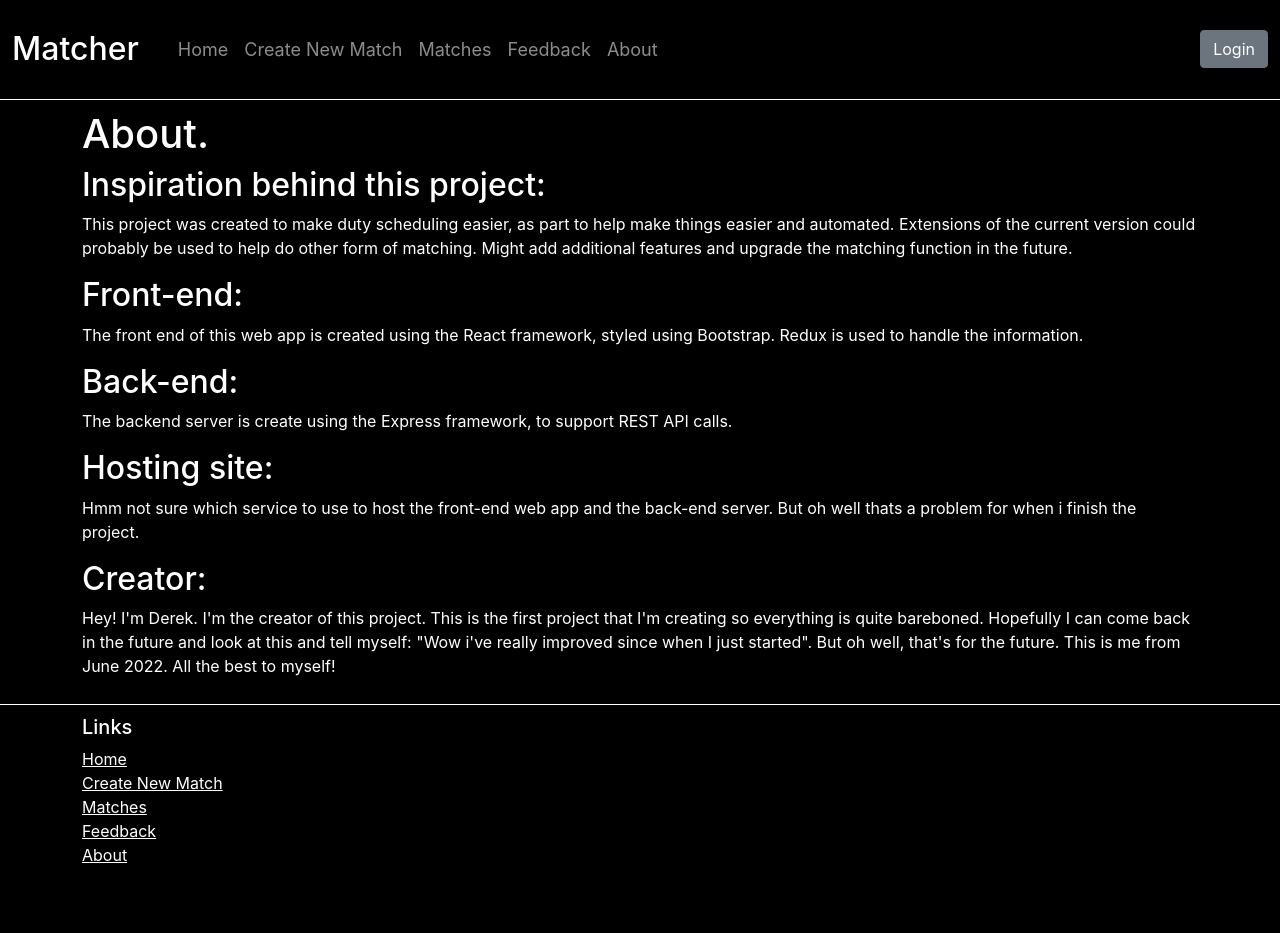
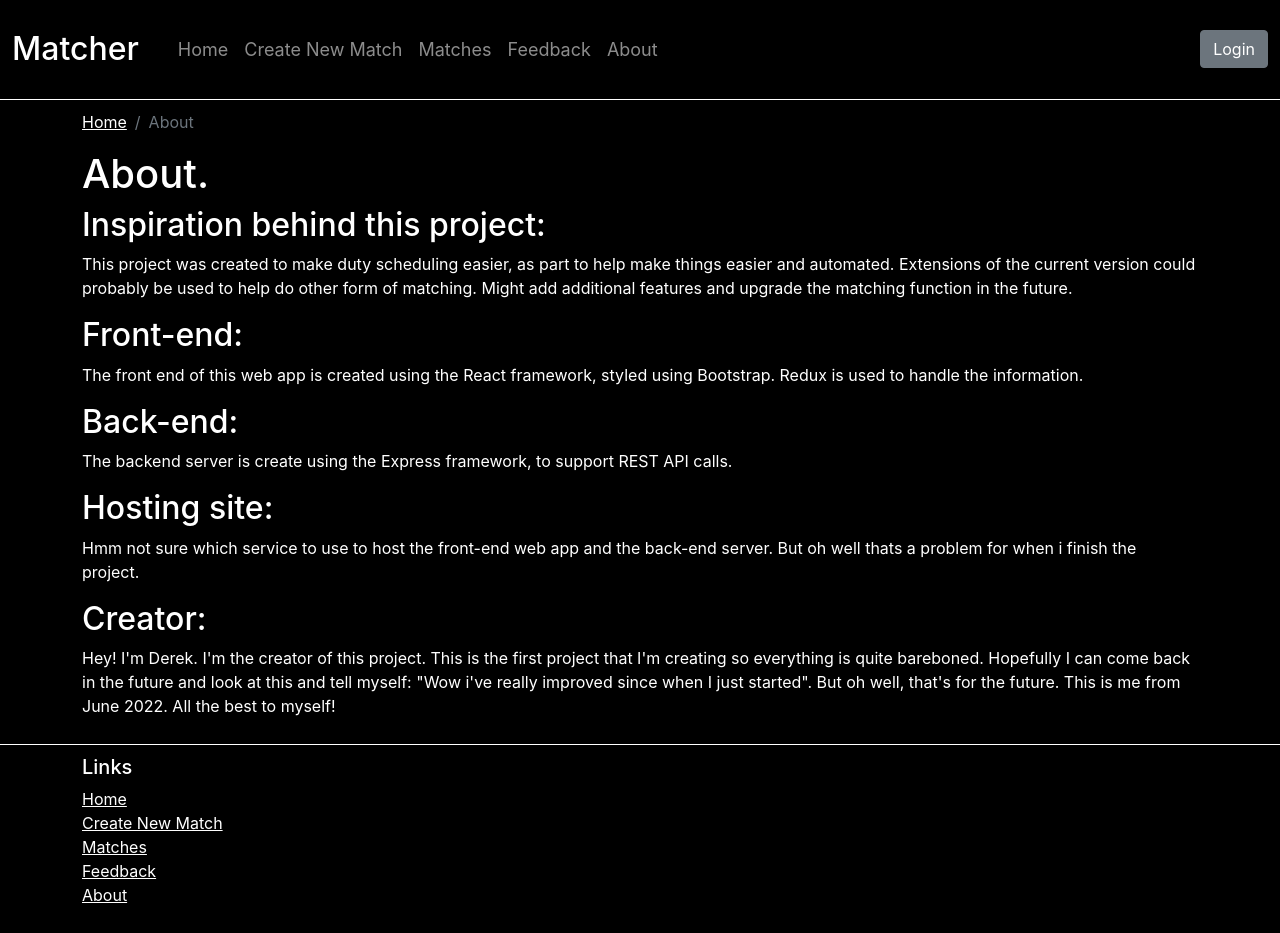
Before and after one commit to derekjxtan/Matcher-React, a React (Create React App) app: page /about in a window 1280 px wide. Before the commit the page ends 893 px from the top, so only its background shows below. Built offline with nearby package versions, Linux system fonts and the light colour scheme.

Commit message:
About v2

```diff
--- a/src/components/about.js
+++ b/src/components/about.js
@@ -1,8 +1,16 @@
 import React from 'react';
+import { Breadcrumb, BreadcrumbItem } from 'reactstrap';
+import { Link } from 'react-router-dom';
 
 function About(props) {
     return (
         <div className='container'>
+            <div>
+                <Breadcrumb>
+                    <BreadcrumbItem><Link to='/home' className='link'>Home</Link></BreadcrumbItem>
+                    <BreadcrumbItem active>About</BreadcrumbItem>
+                </Breadcrumb>
+            </div>
             <div className='row'>
                 <h1>About.</h1>
             </div>
```
